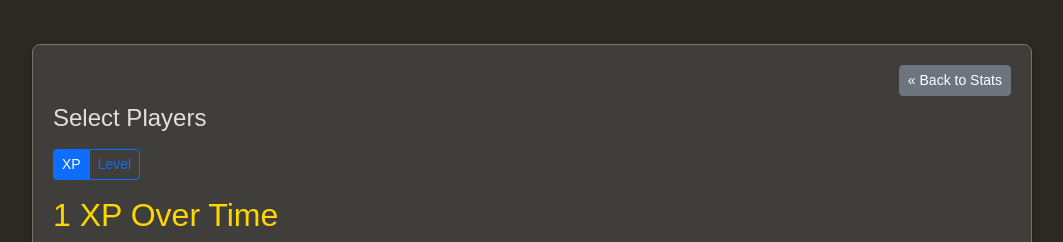
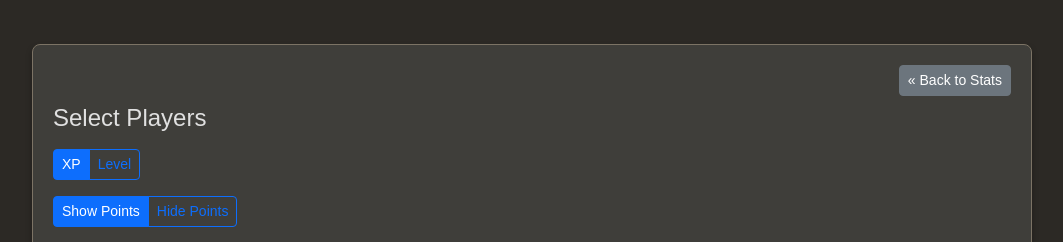
Before and after one commit to ledavies99/gim-stats, a Django app: page /history/1/ in a window 1280 px wide. Shown: the part 56-298 px from the top of the page, without its empty margins (108-1171 px from the left). Run offline with Django 5.2, Linux system fonts and the light colour scheme.

Commit message:
Add button to show/hide datapoints on graphs

```diff
--- a/stats_app/templates/stats_app/skill_history.html
+++ b/stats_app/templates/stats_app/skill_history.html
@@ -29,6 +29,14 @@
                 </div>
             </div>
 
+            <!-- Show/Hide Points toggle buttons -->
+            <div id="point-style-selection" class="mb-3">
+                <div class="btn-group" role="group" aria-label="Point Style">
+                    <button type="button" class="btn btn-sm btn-outline-primary point-style-btn active" data-mode="show">Show Points</button>
+                    <button type="button" class="btn btn-sm btn-outline-primary point-style-btn" data-mode="hide">Hide Points</button>
+                </div>
+            </div>
+
             <h2 id="chart-title"></h2>
             <div class="chart-container">
                 <canvas id="historyChart"></canvas>
@@ -44,12 +52,13 @@
 
 <script>
     // --- Elements ---
-    let chartTitleEl, chartCanvas, playerCheckboxes, yModeBtns;
+    let chartTitleEl, chartCanvas, playerCheckboxes, yModeBtns, pointStyleBtns;
 
     // --- Chart State ---
     const skillName = '{{ skill_name }}';
     let historyChart = null;
     let yMode = 'xp'; // 'xp' or 'level'
+    let pointStyle = 'show'; // 'show' or 'hide'
     const chartColors = ['#ffd700', '#3498db', '#e74c3c', '#2ecc71', '#9b59b6', '#f1c40f'];
 
     // --- Dynamic Titles ---
@@ -92,6 +101,7 @@
             }
 
             // Map data to XP or Level
+            const pointRadius = pointStyle === 'show' ? 3 : 0;
             const datasets = data.datasets.map((dataset, index) => ({
                 label: dataset.label,
                 data: dataset.data.map(point => ({
@@ -101,6 +111,8 @@
                 borderColor: chartColors[index % chartColors.length],
                 backgroundColor: 'transparent',
                 tension: 0.1,
+                pointRadius: pointRadius,
+                pointHoverRadius: pointRadius ? 6 : 0,
             }));
 
             if (historyChart) historyChart.destroy();
@@ -174,6 +186,15 @@
                 fetchAndRenderChart();
             });
         });
+
+        pointStyleBtns.forEach(btn => {
+            btn.addEventListener('click', () => {
+                pointStyleBtns.forEach(b => b.classList.remove('active'));
+                btn.classList.add('active');
+                pointStyle = btn.dataset.mode;
+                fetchAndRenderChart();
+            });
+        });
     }
 
     document.addEventListener('DOMContentLoaded', () => {
@@ -181,6 +202,7 @@
         chartCanvas = document.getElementById('historyChart');
         playerCheckboxes = document.querySelectorAll('.player-checkbox');
         yModeBtns = document.querySelectorAll('.y-mode-btn');
+        pointStyleBtns = document.querySelectorAll('.point-style-btn');
 
         chartTitleEl.textContent = (skillName === 'overall') ? 'Total Level Over Time' : `${formattedSkillName} XP Over Time`;
 
```
